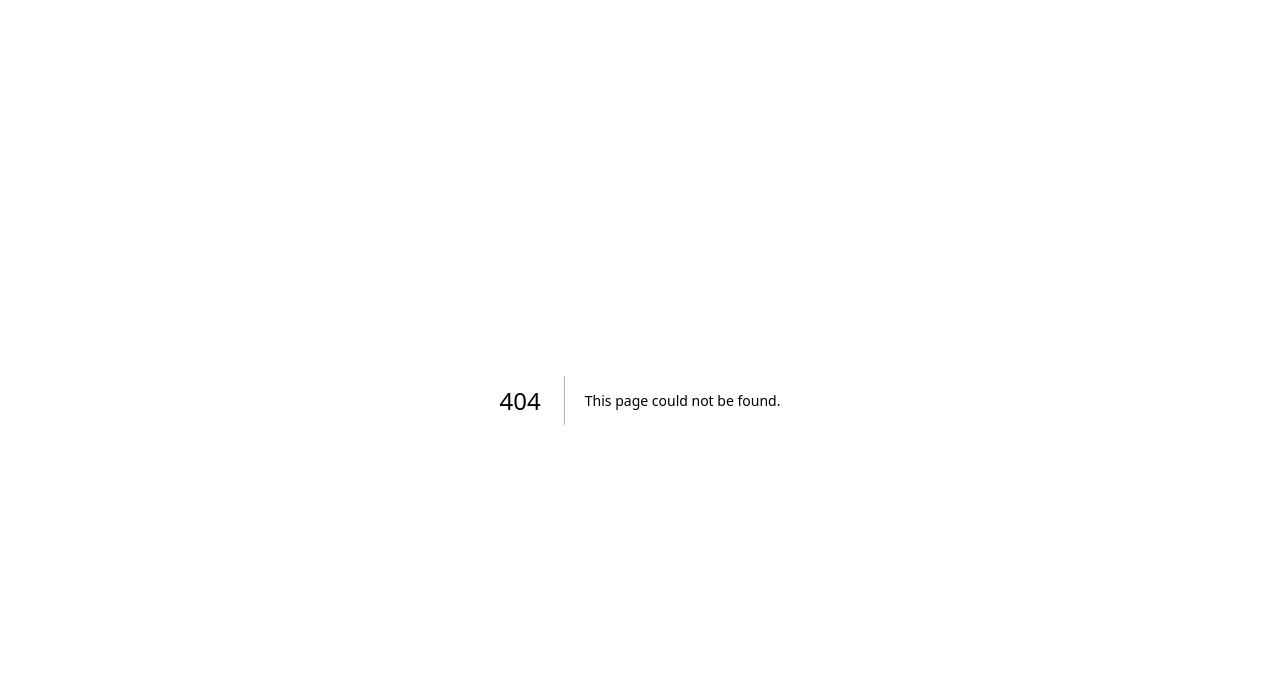
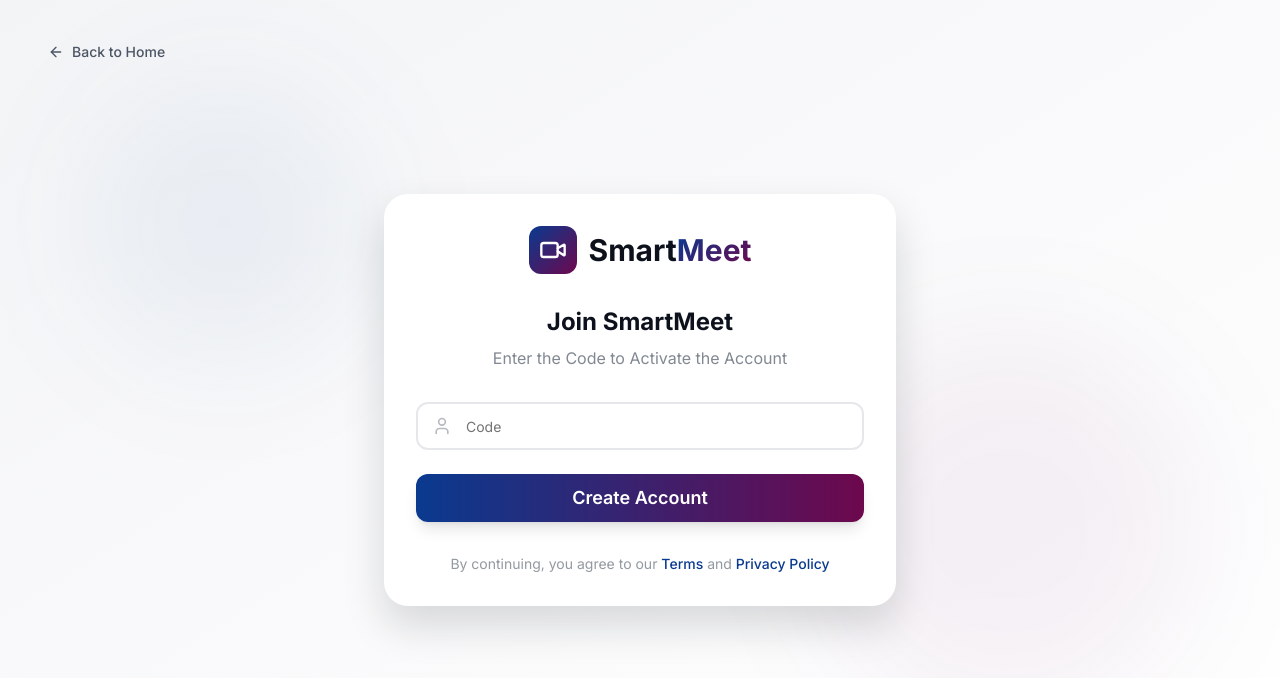
Before and after one commit to laiba-ajmal-12/SmartMeetFYP, a Next.js app: page /auth/activate in a window 1280 px wide. Before the commit this address had no page. Shown: the top 678 px of the page. Built offline with nearby package versions, Linux system fonts and the light colour scheme.

Commit message:
Login+signup integrated

```diff
--- a/src/app/auth/Actiavte.tsx
+++ b/src/app/auth/activate/page.tsx
@@ -7,7 +7,7 @@ import { Input } from '@/components/ui/input';
 import axios  from 'axios';
 import { error } from 'console';
 
-export default function Actiavte() {
+export default function Activate() {
   const [isLogin, setIsLogin] = useState(true);
   const [logError, setIsError] = useState(true);
   const [formData, setFormData] = useState({
@@ -16,21 +16,30 @@ export default function Actiavte() {
 
   const handleSubmit = async (e: React.FormEvent) => {
   e.preventDefault();
-    try{
-      let result = await axios.post(`http://localhost:3000/api/activateAccount` , formData,
+
+  console.log("Sending data:", formData);
+  console.log("Token:", localStorage.getItem("token"));
+
+  try {
+    let result = await axios.post(
+      "http://localhost:4000/api/activateAccount",
+      formData,
       {
         headers: {
-            'Content-Type': 'application/json',
-            'Authorization': `Bearer ${localStorage.getItem('token')}`
+          "Content-Type": "application/json",
+          "authorization": `Bearer ${localStorage.getItem("token")}`,
         },
-      })
-      if (result.data.success){
-        window.location.href = "/dashboard"
       }
-    }catch(error){
+    );
+
+    if (result.data) {
+      console.log('Done! ' , result.data);
+      window.location.href = "/dashboard";
+    }
+  } catch (error) {
     if (axios.isAxiosError(error)) {
       console.error("Axios Error:", error.response?.status, error.response?.data);
-        alert("Error: " + error.response?.data?.message || error.message);
+      alert("Error: " + (error.response?.data?.message || error.message));
     } else {
       console.error("Other Error:", error);
       alert("An unexpected error occurred.");
@@ -81,10 +90,10 @@ export default function Actiavte() {
           {/* Welcome Message */}
           <div className="text-center mb-8">
             <h2 className="text-2xl font-bold text-rich-black mb-2">
-              {isLogin ? 'Welcome back!' : 'Join SmartMeet'}
+              Join SmartMeet
             </h2>
             <p className="text-onyx-gray/70">
-              {isLogin ? 'Sign in to your account to continue' : 'Create your account to get started'}
+                Enter the Code to Activate the Account
             </p>
           </div>
 
@@ -95,11 +104,11 @@ export default function Actiavte() {
                 <User className="absolute left-4 top-1/2 transform -translate-y-1/2 w-5 h-5 text-onyx-gray/40" />
                 <Input
                   type="text"
-                  placeholder="Full name"
+                  placeholder="Code"
                   value={formData.code}
-                  onChange={(e) => handleInputChange('name', e.target.value)}
+                  onChange={(e) => handleInputChange('code', e.target.value)}
                   className="pl-12 py-3 h-12 rounded-xl border-2 border-gray-200 focus:border-royal-blue focus:ring-2 focus:ring-royal-blue/20 transition-all duration-200"
-                  required={!isLogin}
+                  required
                 />
               </div>
 
@@ -107,7 +116,7 @@ export default function Actiavte() {
               type="submit"
               className="w-full bg-gradient-to-r from-royal-blue to-deep-wine hover:from-deep-wine hover:to-royal-blue text-white py-3 h-12 rounded-xl font-semibold text-lg transition-all duration-300 transform hover:scale-105 shadow-lg hover:shadow-xl"
             >
-              {isLogin ? 'Sign In' : 'Create Account'}
+              Create Account
             </Button>
           </form>
 
--- a/src/app/auth/page.tsx
+++ b/src/app/auth/page.tsx
@@ -5,35 +5,62 @@ import { Video, Eye, EyeOff, ArrowLeft, Mail, Lock, User, Github } from 'lucide-
 import { Button } from '@/components/ui/button';
 import { Input } from '@/components/ui/input';
 import axios  from 'axios';
+import { useRouter } from 'next/navigation'
 import { error } from 'console';
 
 export default function Auth() {
+  const router = useRouter();
   const [isLogin, setIsLogin] = useState(true);
   const [logError, setIsError] = useState(true);
   const [showPassword, setShowPassword] = useState(false);
-  const [formData, setFormData] = useState({
+  const [formData, setFormData] = useState<{
+  name: string;
+  email: string;
+  password: string;
+  confirmPassword: string;
+  image: string | File;
+  }>({
     name: '',
     email: '',
     password: '',
     confirmPassword: '',
-    image:''
+    image: ''
   });
+  function navigateToOtherPage(e:React.MouseEvent){
+    e.preventDefault();
+    router.push('/auth/activate');
+  }
 
   const handleSubmit = async (e: React.FormEvent) => {
     e.preventDefault();
-    // Handle form submission
     try{
-    if (!isLogin){
-      let result = await axios.post(`http://localhost:3000/api/signup` , formData)
-      if(result.data.success){
+      if (!isLogin){
+        if (formData.confirmPassword !== formData.password){
+          alert('both Password field Does not Match')
+        }
+      const data = new FormData();
+      data.append('name', formData.name);
+      data.append('email', formData.email);
+      data.append('password', formData.password);
+
+      if (formData.image instanceof File) {
+        data.append('image', formData.image);
+      }
+      let result = await axios.post(`http://localhost:4000/api/signup` , data)
+      console.log('-->: bef' , result.data);
+      if(result.data){
+          console.log(formData, 'inside -- ');
           console.log('login ' , result.data.token)
           localStorage.setItem('token' , result.data.Token)
-          window.location.href = '/auth/Actiavte';
+          router.push('/auth/activate');
       }
     }
     else{
-      let result = await axios.post(`http://localhost:3000/api/login` , formData)
-
+      let result = await axios.post(`http://localhost:4000/api/login` , formData)
+      if(result.data){
+        localStorage.setItem('token' , result.data.Token)
+        router.push('/dashboard');
+      }
     }
     // Redirect to meeting room for demo
     }catch(error){
@@ -160,7 +187,7 @@ export default function Auth() {
                 {/* File input */}
                 <Input
                   type="file"
-                  accept="image/png, image/jpeg"   // sirf PNG ya JPEG allow
+                  accept="image/png, image/jpeg"
                   onChange={(e) => {
                     if (e.target.files && e.target.files[0]) {
                       const file = e.target.files[0];
@@ -171,27 +198,14 @@ export default function Auth() {
                         return;
                       }
 
-                      const reader = new FileReader();
-                      reader.onload = () => {
-                        setFormData(prev => ({
+                      setFormData(prev => ({
                           ...prev,
-                          image: reader.result as string // base64 store
+                          image: file
                         }));
-                      };
-                      reader.readAsDataURL(file);
                     }
                   }}
                   className="pl-12 pr-12 py-3 h-12 rounded-xl border-2 border-gray-200 focus:border-royal-blue focus:ring-2 focus:ring-royal-blue/20 transition-all duration-200"
                 />
-
-                {/* Optional: preview */}
-                {formData.image && (
-                  <img
-                    src={formData.image}
-                    alt="Preview"
-                    className="absolute right-4 top-1/2 transform -translate-y-1/2 w-10 h-10 rounded-full object-cover"
-                  />
-                )}
               </div>
             )}
 
@@ -264,6 +278,7 @@ export default function Auth() {
               <Button
                 variant="outline"
                 className="border-2 border-gray-200 hover:border-royal-blue hover:bg-royal-blue/5 transition-all duration-200 py-3 h-12 rounded-xl group"
+                onClick={(e)=>navigateToOtherPage(e)}
               >
                 <svg className="w-5 h-5 group-hover:scale-110 transition-transform" viewBox="0 0 24 24">
                   <path fill="currentColor" d="M22.56 12.25c0-.78-.07-1.53-.2-2.25H12v4.26h5.92c-.26 1.37-1.04 2.53-2.21 3.31v2.77h3.57c2.08-1.92 3.28-4.74 3.28-8.09z"/>
@@ -275,6 +290,7 @@ export default function Auth() {
               <Button
                 variant="outline"
                 className="border-2 border-gray-200 hover:border-royal-blue hover:bg-royal-blue/5 transition-all duration-200 py-3 h-12 rounded-xl group"
+                onClick={(e)=>navigateToOtherPage(e)}
               >
                 <svg className="w-5 h-5 group-hover:scale-110 transition-transform" fill="currentColor" viewBox="0 0 24 24">
                   <path d="M23.643 4.937c-.835.37-1.732.62-2.675.733.962-.576 1.7-1.49 2.048-2.578-.9.534-1.897.922-2.958 1.13-.85-.904-2.06-1.47-3.4-1.47-2.572 0-4.658 2.086-4.658 4.66 0 .364.042.718.12 1.06-3.873-.195-7.304-2.05-9.602-4.868-.4.69-.63 1.49-.63 2.342 0 1.616.823 3.043 2.072 3.878-.764-.025-1.482-.234-2.11-.583v.06c0 2.257 1.605 4.14 3.737 4.568-.392.106-.803.162-1.227.162-.3 0-.593-.028-.877-.082.593 1.85 2.313 3.198 4.352 3.234-1.595 1.25-3.604 1.995-5.786 1.995-.376 0-.747-.022-1.112-.065 2.062 1.323 4.51 2.093 7.14 2.093 8.57 0 13.255-7.098 13.255-13.254 0-.2-.005-.402-.014-.602.91-.658 1.7-1.477 2.323-2.41z"/>
@@ -283,6 +299,7 @@ export default function Auth() {
               <Button
                 variant="outline"
                 className="border-2 border-gray-200 hover:border-royal-blue hover:bg-royal-blue/5 transition-all duration-200 py-3 h-12 rounded-xl group"
+                onClick={(e)=>navigateToOtherPage(e)}
               >
                 <Github className="w-5 h-5 group-hover:scale-110 transition-transform" />
               </Button>
```
Lines whose indentation alone changed are shown as unchanged.
